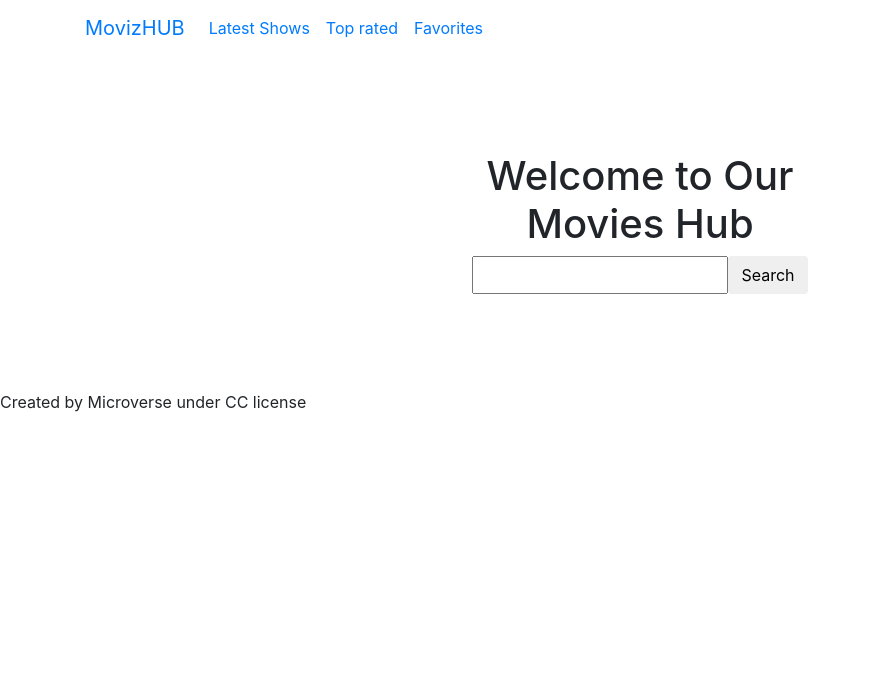
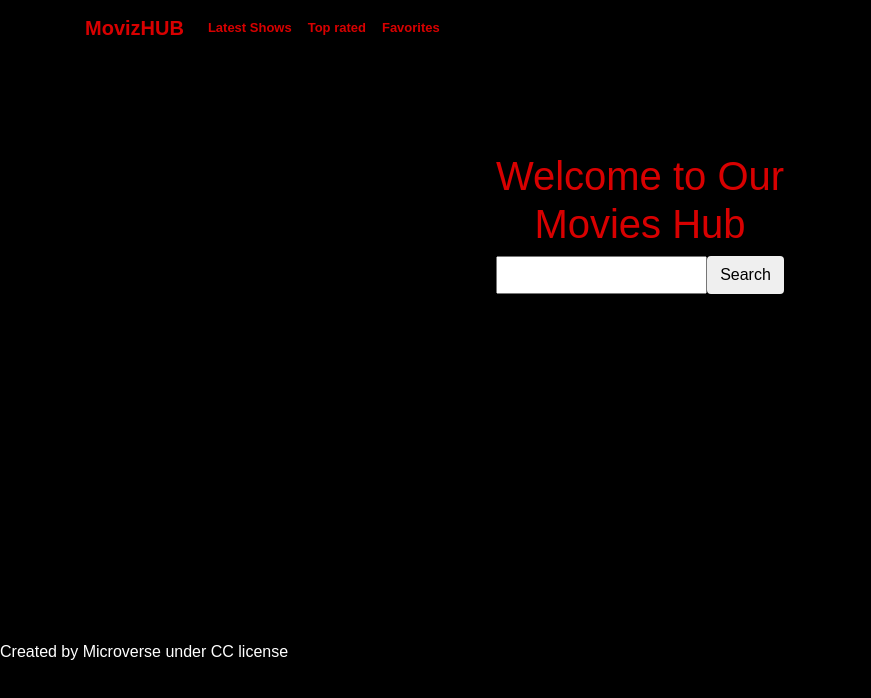
Before and after one commit to Rafiduzzaman/Movies-App, a website with bundled scripts: page src/index.html in a window 1280 px wide. Shown: the whole page, without its empty margins (0-871 px from the left). Built offline with nearby package versions, Linux system fonts and the light colour scheme.

Commit message:
styled the homepage

```diff
--- a/src/index.js
+++ b/src/index.js
@@ -0,0 +1 @@
+import './style.css'
--- a/src/style.css
+++ b/src/style.css
@@ -1,3 +1,116 @@
+
+:root {
+  --header-height: 4rem;
+  --light-shadow: 0 5px 15px rgba(0, 0, 0, 0.1);
+  --dark-shadow: 0 5px 15px rgba(0, 0, 0, 0.2);
+  --primary-color: #fff;
+  --secondary-color: #cf7c0f;
+  --dark-color: #181717;
+  --light-color: #f4f4f4;
+  --red-color: rgb(216, 0, 0);
+  --green-color: #0f0;
+  --orange-color: #ffa500;
+  --pink-color: #ffc0cb;
+  --brown-color: #a52a2a;
+  --black-color: #000;
+  --gray-color: #808080;
+  --light-gray-color: #d3d3d3;
+  --dark-gray-color: #a9a9a9;
+}
+
+* {
+  margin: 0;
+  padding: 0;
+  box-sizing: border-box;
+  font-family: 'Poppins', sans-serif;
+}
+
+h4 {
+  font-size: 13px;
+  font-weight: 600;
+}
+
 body {
-  margin: 0%;
+  background-color: #000;
+  color: var(--primary-color);
+  overflow-x: hidden;
+  margin: 0;
+  padding: 0;
+  position: relative;
 }
+
+#hero-section {
+  color: var(--red-color);
+  width: 100vw;
+  height: 80vh;
+  background: linear-gradient(to bottom, rgba(0, 0, 0, 0.2), rgba(0, 0, 0, 1));
+  background-position: center;
+  background-size: cover;
+  background-repeat: no-repeat;
+  margin: 0;
+  padding: 0;
+  background-color: #000;
+}
+
+/* nav stylings */
+.nav-bar-home {
+  background-color: rgba(0, 0, 0, 0.6);
+}
+
+.navbar-brand {
+  font-size: 20px;
+  font-weight: 800;
+  color: var(--red-color);
+}
+
+.navbar-toggler-icon {
+  color: red;
+}
+
+.nav-link {
+  color: var(--red-color);
+  font-size: 13px;
+  font-weight: 800;
+}
+
+.nav-link:hover,
+.navbar-brand:hover {
+  color: var(--primary-color);
+}
+
+.hero-section .welcomeTitle {
+  font-weight: 800;
+}
+
+/* cards stylings */
+.card {
+  border-radius: 10px;
+}
+
+.custom-card {
+  background-color: transparent;
+  border: none;
+}
+
+.card-button {
+  display: flex;
+  flex-direction: column;
+  gap: 7px;
+  align-items: center;
+}
+
+.card-button button {
+  background-color: var(--red-color);
+  border: none;
+  transition: all 500s ease-in-out;
+  color: white;
+}
+
+.card-button button:hover {
+  background-color: rgb(87, 18, 18);
+}
+
+.name-like-button {
+  display: flex;
+  justify-content: space-between;
+}
```
Also changed, not shown: dist/main. bundle.js, 1 other file.
